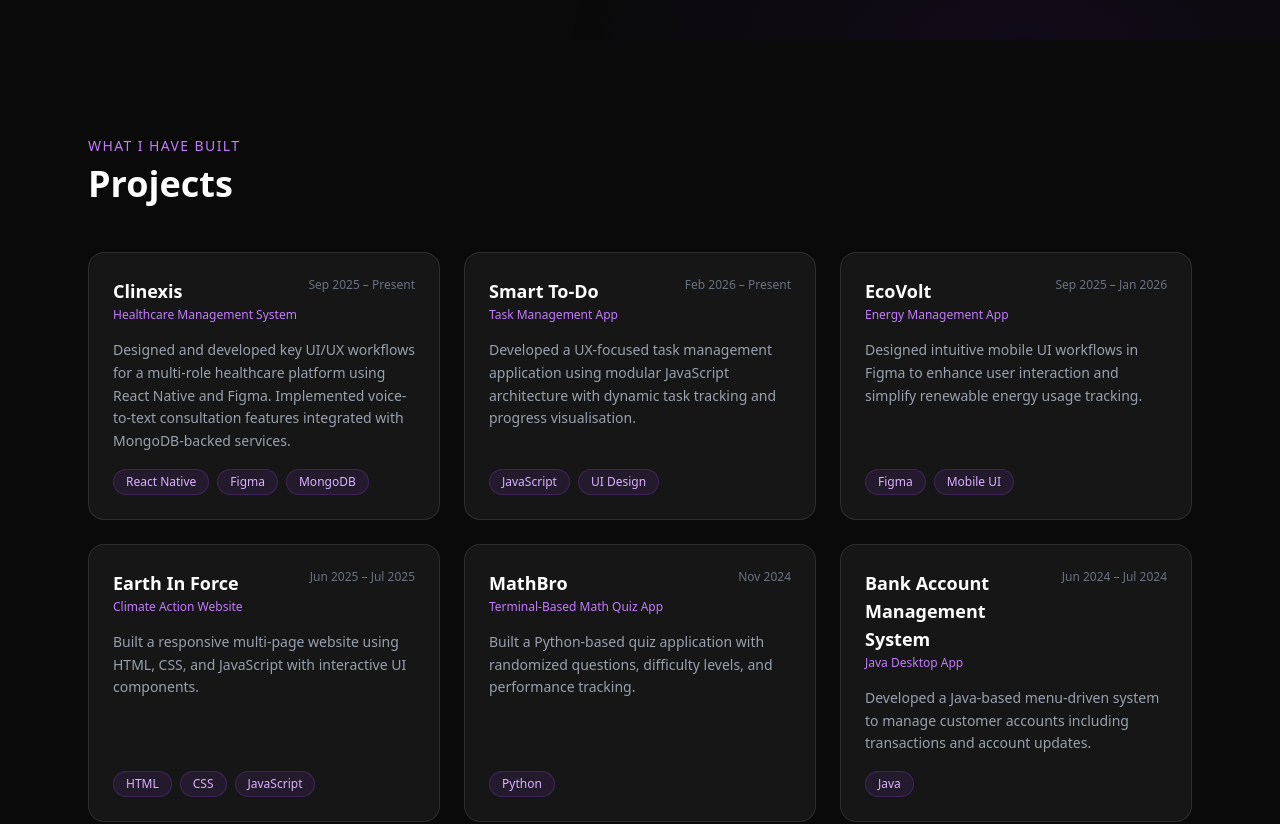
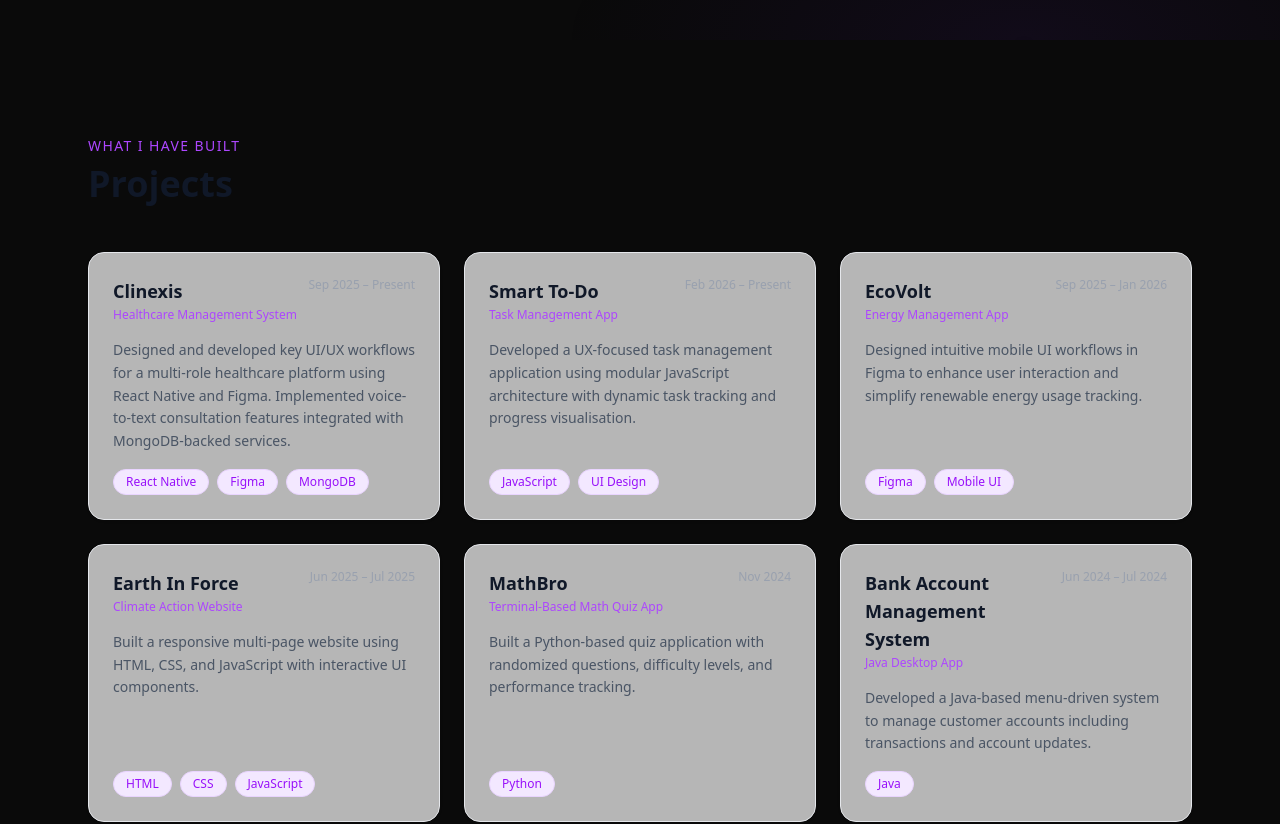
Before and after one commit to NadithiMoonasingha/My_Portfolio, a Next.js app: page / in a window 1280 px wide. Shown: the part 760-1584 px from the top of the page. Built offline with nearby package versions, Linux system fonts and the light colour scheme.

Commit message:
Update Projects.tsx

```diff
--- a/src/components/Projects.tsx
+++ b/src/components/Projects.tsx
@@ -3,35 +3,24 @@ import { portfolioData } from "@/data/portfolio";
 export default function Projects() {
   return (
     <section id="projects" className="py-24 px-6 max-w-6xl mx-auto">
-      <p className="text-purple-400 text-sm font-medium tracking-widest uppercase mb-2">
+      <p className="text-purple-500 text-sm font-medium tracking-widest uppercase mb-2">
         What I have built
       </p>
-      <h2 className="text-4xl font-bold text-white mb-12">Projects</h2>
-
+      <h2 className="text-4xl font-bold text-gray-900 dark:text-white mb-12">Projects</h2>
       <div className="grid grid-cols-1 md:grid-cols-2 lg:grid-cols-3 gap-6">
         {portfolioData.projects.map((project) => (
-          <div
-            key={project.title}
-            className="bg-white/5 border border-white/10 rounded-2xl p-6 hover:border-purple-500/50 hover:bg-white/8 transition-all duration-300 flex flex-col gap-4"
-          >
+          <div key={project.title} className="bg-white/70 dark:bg-white/5 border border-gray-200 dark:border-white/10 rounded-2xl p-6 hover:border-purple-400 dark:hover:border-purple-500/50 transition-all duration-300 flex flex-col gap-4 shadow-sm">
             <div className="flex items-start justify-between">
               <div>
-                <h3 className="text-white font-semibold text-lg">{project.title}</h3>
-                <p className="text-purple-400 text-xs mt-0.5">{project.subtitle}</p>
+                <h3 className="text-gray-900 dark:text-white font-semibold text-lg">{project.title}</h3>
+                <p className="text-purple-500 text-xs mt-0.5">{project.subtitle}</p>
               </div>
-              <span className="text-gray-500 text-xs whitespace-nowrap ml-2">{project.date}</span>
+              <span className="text-gray-400 dark:text-gray-500 text-xs whitespace-nowrap ml-2">{project.date}</span>
             </div>
-
-            <p className="text-gray-400 text-sm leading-relaxed flex-1">
-              {project.description}
-            </p>
-
+            <p className="text-gray-600 dark:text-gray-400 text-sm leading-relaxed flex-1">{project.description}</p>
             <div className="flex flex-wrap gap-2">
               {project.tags.map((tag) => (
-                <span
-                  key={tag}
-                  className="px-3 py-1 bg-purple-500/10 border border-purple-500/20 text-purple-300 text-xs rounded-full"
-                >
+                <span key={tag} className="px-3 py-1 bg-purple-100 dark:bg-purple-500/10 border border-purple-200 dark:border-purple-500/20 text-purple-600 dark:text-purple-300 text-xs rounded-full">
                   {tag}
                 </span>
               ))}
```
